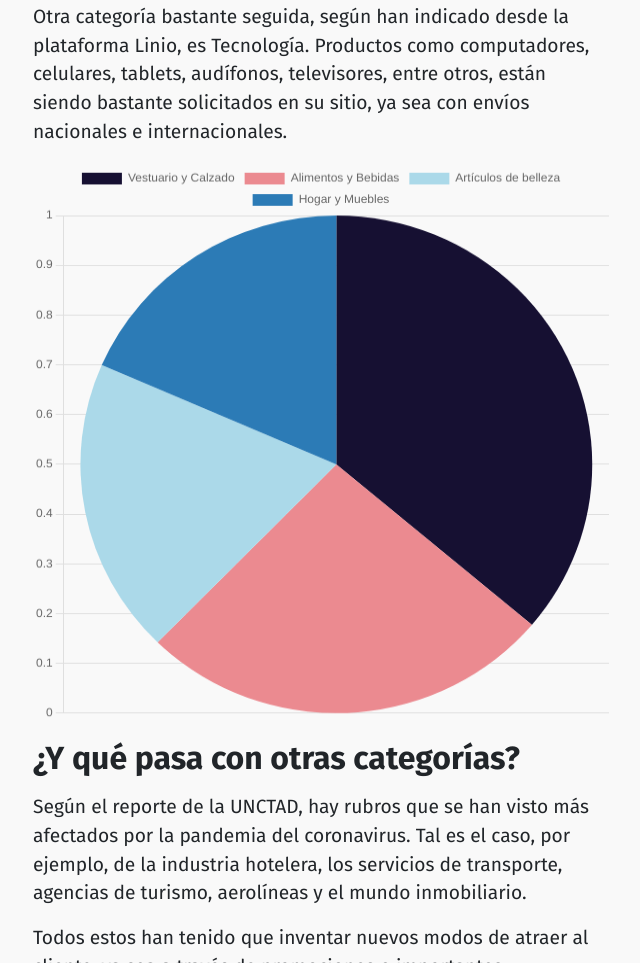
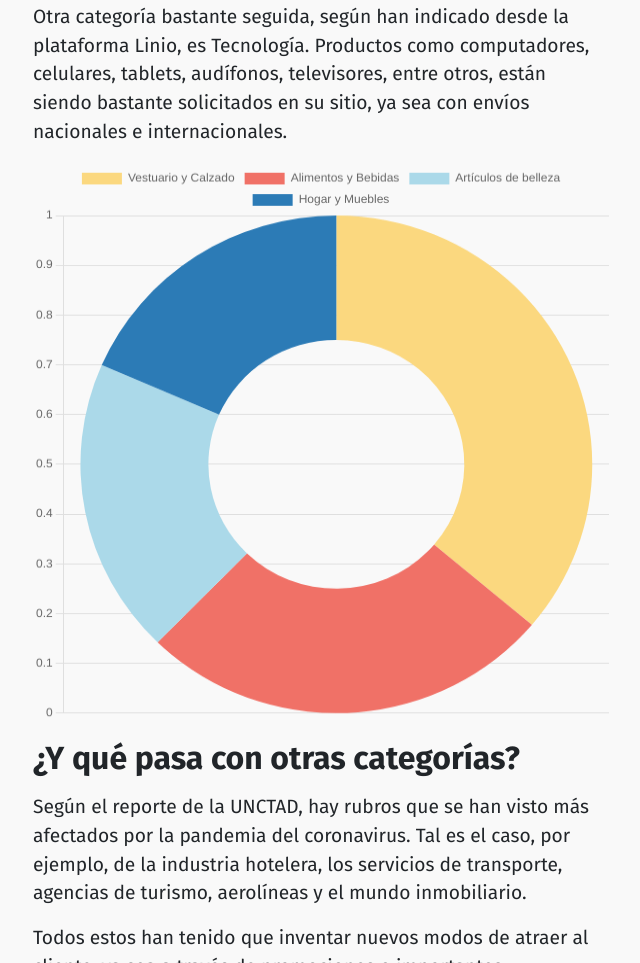
Before and after one commit to salsula/sesion_08-v2, a plain HTML site: page index.html in a window 1280 px wide. Shown: the part 1338-2301 px from the top of the page, without its empty margins (319-959 px from the left). Drawn offline with nearby package versions, Linux system fonts and the light colour scheme.

Commit message:
Add files via upload

```diff
--- a/index.html
+++ b/index.html
@@ -70,23 +70,23 @@
         <script>
             var ctx = document.getElementById('grafico');
             var myChart = new Chart(ctx, {
-                type: 'pie',
+                type: 'doughnut',
                 data: {
                     labels: ['Vestuario y Calzado', 'Alimentos y Bebidas', 'Artículos de belleza', 'Hogar y Muebles'],
                     datasets: [{
                         label: 'Preferencias en %',
                         data: [47, 34, 25, 24],
                         backgroundColor: [
-                            'rgba(22, 16, 50, 1)',
-                            'rgba(235, 138, 144, 1)',
+                            'rgba(251, 216, 127, 1)',
+                            'rgba(240, 113, 103, 1)',
                             'rgba(171, 217, 233, 1)',
                             'rgba(44, 123, 182, 1)'
                         ],
                         hoverBackgroundColor: [
-                            'rgba(22, 16, 50, .9)',
-                            'rgba(235, 138, 144, .9)',
-                            'rgba(171, 217, 233, .9)',
-                            'rgba(44, 123, 182, .9)'
+                            'rgba(251, 216, 127, .8)',
+                            'rgba(240, 113, 103, .8)',
+                            'rgba(171, 217, 233, .8)',
+                            'rgba(44, 123, 182, .8)'
                         ],
                         borderWidth: 0,
                     }]
```
